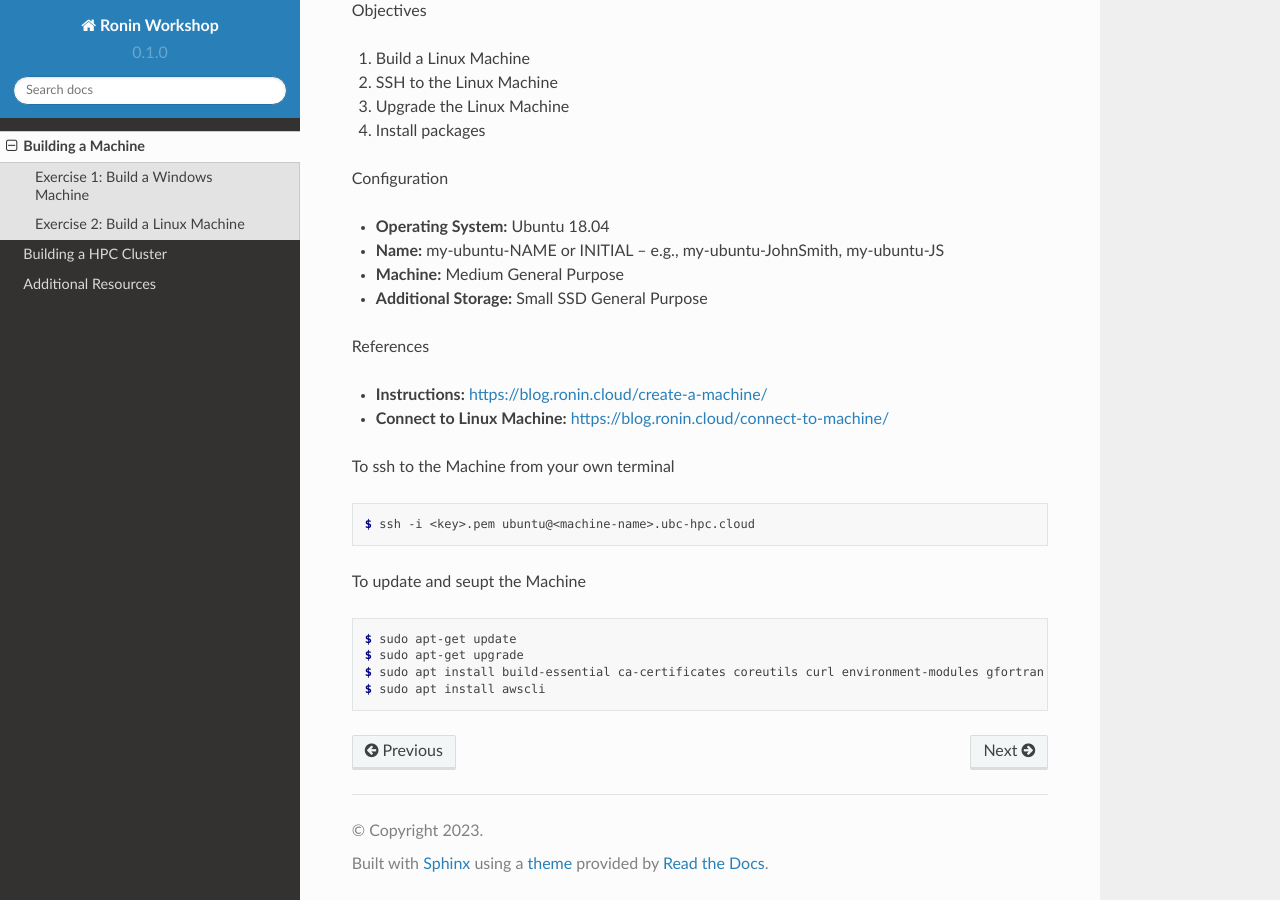
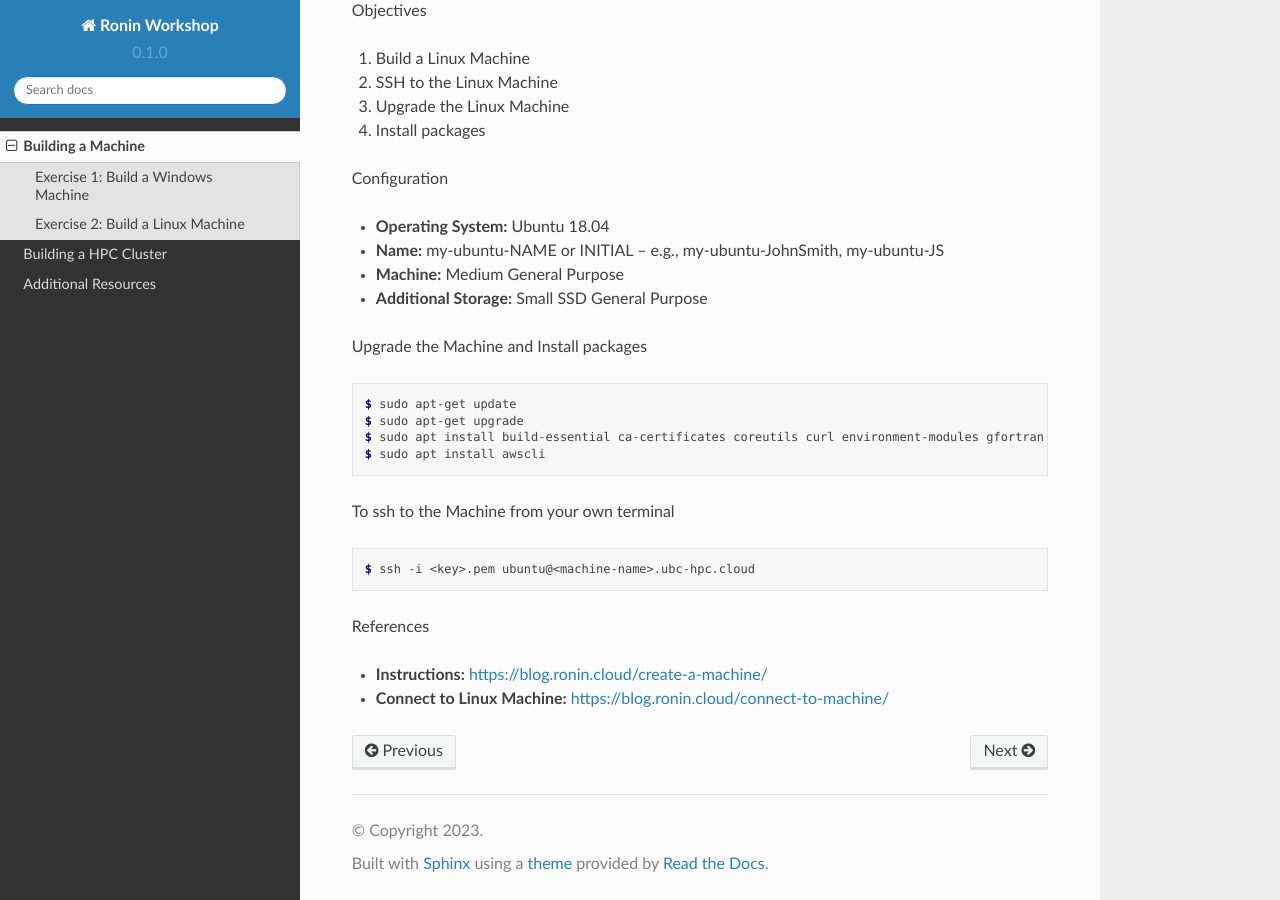
Before and after one commit to mwytang/ronin-workshop, a Sphinx documentation site: the page built from docs/source/machine.rst, in a window 1280 px wide and 900 px high, scrolled down 777 px. Built offline with Sphinx 7.4.7 and the Read the Docs theme 2.0.0, drawn with Linux system fonts in a browser that asks for light colours; some of the changed lines change nothing that is shown.

Commit message:
Update machine.rst

```diff
--- a/docs/source/machine.rst
+++ b/docs/source/machine.rst
@@ -39,10 +39,14 @@ Configuration
 * **Machine:** Medium General Purpose
 * **Additional Storage:** Small SSD General Purpose
 
-References
+Upgrade the Machine and Install packages
 
-* **Instructions:** https://blog.ronin.cloud/create-a-machine/
-* **Connect to Linux Machine:** https://blog.ronin.cloud/connect-to-machine/
+.. code-block:: console
+
+   $ sudo apt-get update
+   $ sudo apt-get upgrade
+   $ sudo apt install build-essential ca-certificates coreutils curl environment-modules gfortran git gpg lsb-release python3 python3-distutils python3-venv unzip zip
+   $ sudo apt install awscli
 
 To ssh to the Machine from your own terminal
 
@@ -50,11 +54,7 @@ To ssh to the Machine from your own terminal
 
    $ ssh -i <key>.pem ubuntu@<machine-name>.ubc-hpc.cloud
 
-To update and seupt the Machine
+References
 
-.. code-block:: console
-
-   $ sudo apt-get update
-   $ sudo apt-get upgrade
-   $ sudo apt install build-essential ca-certificates coreutils curl environment-modules gfortran git gpg lsb-release python3 python3-distutils python3-venv unzip zip
-   $ sudo apt install awscli
+* **Instructions:** https://blog.ronin.cloud/create-a-machine/
+* **Connect to Linux Machine:** https://blog.ronin.cloud/connect-to-machine/
```
